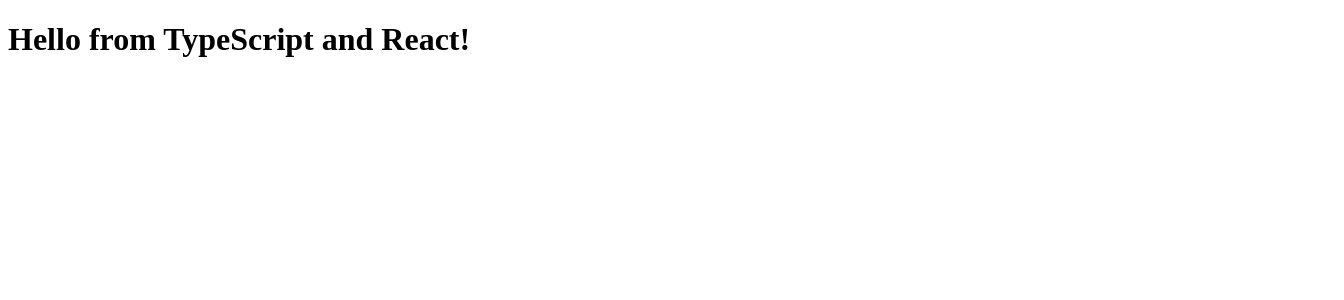
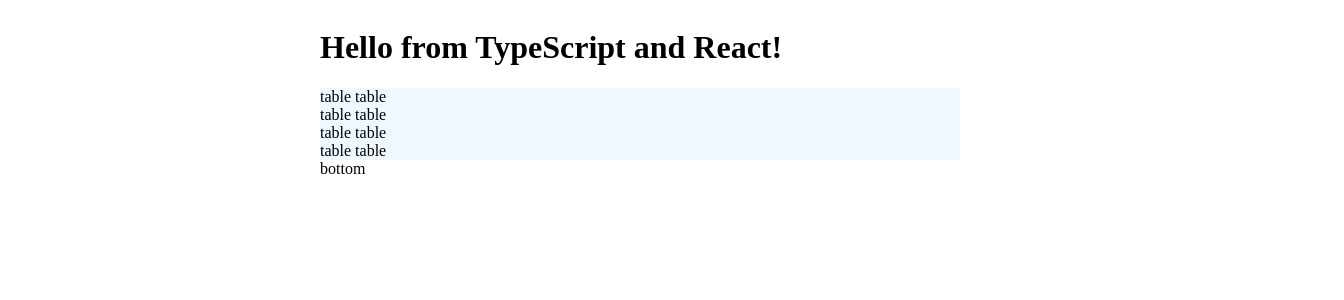
Before and after one commit to dmitrii-riazantsev/react-redux-typescript, a React app: page / in a window 1280 px wide. Shown: the top 300 px of the page, 1344 px wide, since content can reach past the window. Built offline with nearby package versions, Linux system fonts and the light colour scheme.

Commit message:
Initial commit

```diff
--- a/src/components/Hello.tsx
+++ b/src/components/Hello.tsx
@@ -11,6 +11,25 @@
 {
     render()
     {
-        return <h1>Hello from {this.props.compiler} and {this.props.framework}!</h1>;
+        return <div style={{display: 'flex', justifyContent: 'center'}}>
+            <div style={{flexDirection: 'column'}}>
+                <div>
+                    <h1>Hello from {this.props.compiler} and {this.props.framework}!</h1>
+                </div>
+                <div style={{width: '640px', background: 'aliceblue'}}>
+                    <div style={{width: '1024px'}} >
+                    table table
+                    <br/>
+                    table table
+                    <br/>
+                    table table
+                    <br/>
+                    table table
+                    <br/>
+                    </div>
+                </div>
+                <div>bottom</div>
+            </div>
+        </div>;
     }
 }
--- a/tsconfig.json
+++ b/tsconfig.json
@@ -6,6 +6,7 @@
         "noImplicitAny": true,
         "module": "commonjs",
         "target": "es5",
+        "lib": ["esnext", "dom"],
         "jsx": "react"
     },
     "include":
```
Also changed, not shown: webpack.config.ts (+4 -4 lines).
